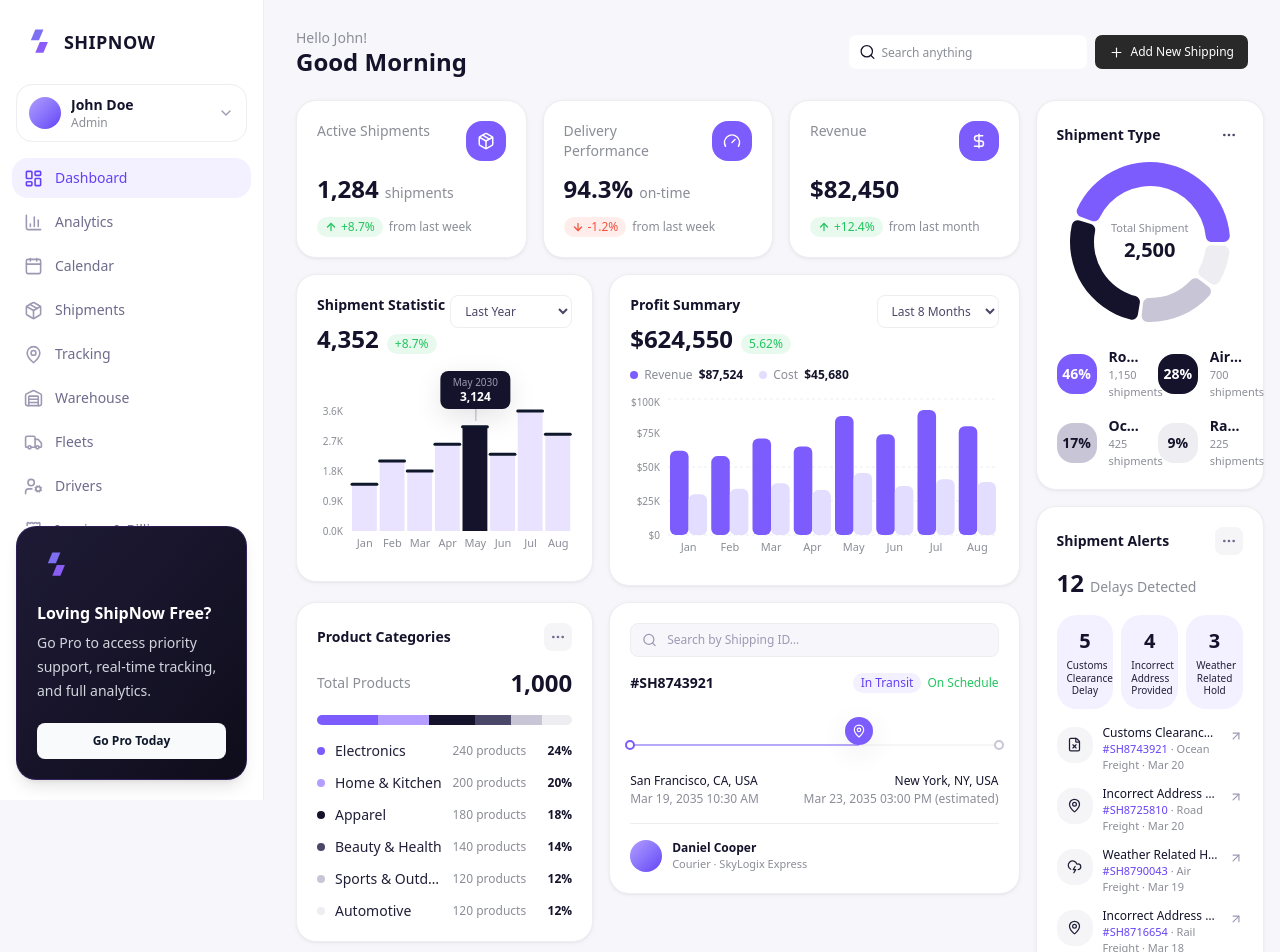
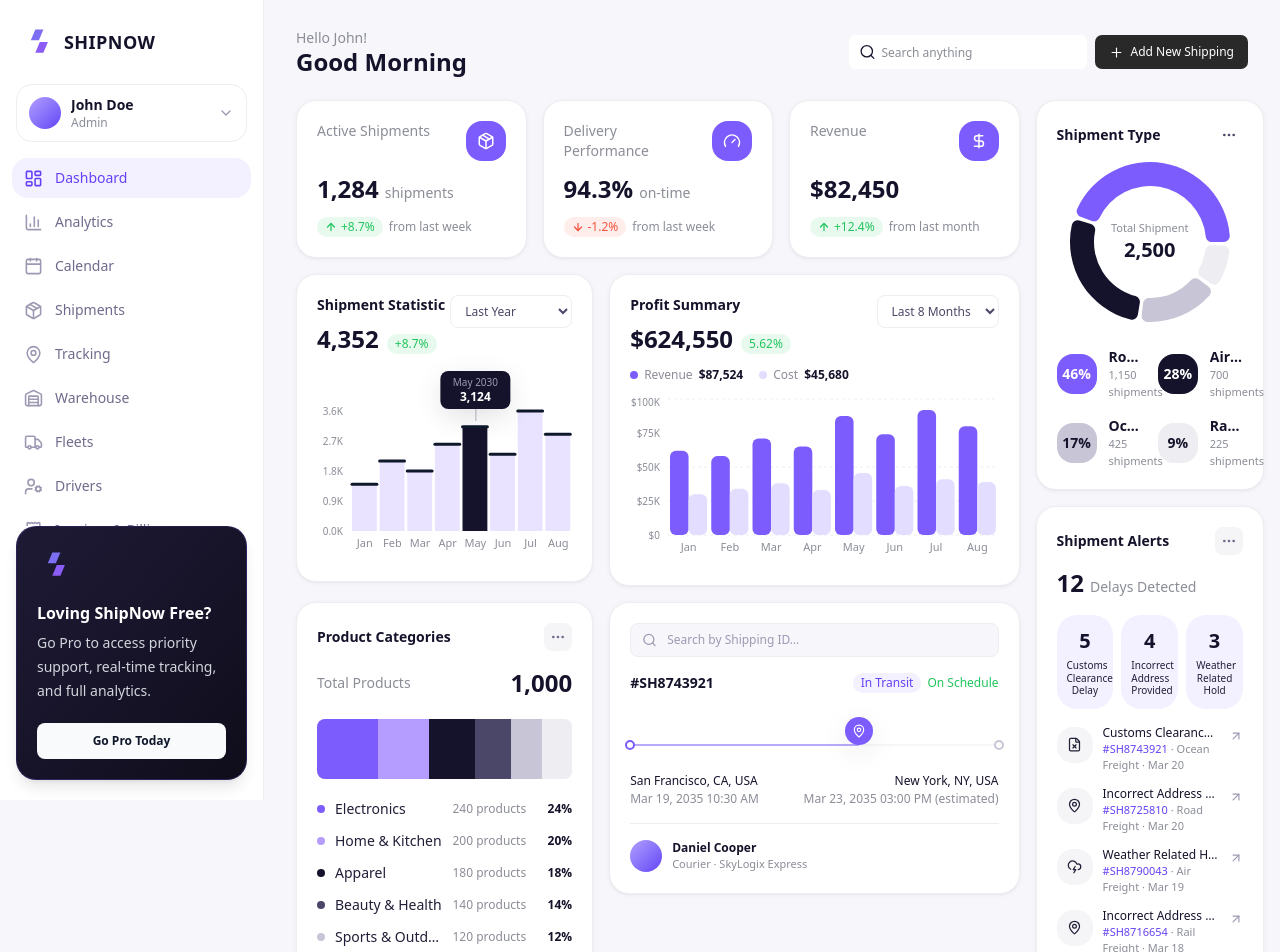
Before and after one commit to masumbillah06/ship-now, a Next.js app: page /dashboard in a window 1280 px wide. Shown: the top 952 px of the page. Built offline with nearby package versions, Linux system fonts and the light colour scheme.

Commit message:
Changed Product Categories

```diff
--- a/components/ProductCategories.tsx
+++ b/components/ProductCategories.tsx
@@ -6,6 +6,7 @@ export function ProductCategories() {
     <div className="card">
       <div className="flex items-center justify-between">
         <p className="card-title">Product Categories</p>
+
         <button
           type="button"
           aria-label="More options"
@@ -22,24 +23,33 @@ export function ProductCategories() {
         </span>
       </div>
 
-      <div className="mt-4 flex h-2.5 w-full overflow-hidden rounded-full">
+      {/* Progress Bar */}
+      <div className="mt-5 flex h-15 w-full overflow-hidden rounded-lg bg-[#F3F4F6]">
         {productCategories.data.map((d) => (
           <div
             key={d.name}
-            style={{ width: `${d.percent}%`, backgroundColor: d.color }}
+            style={{
+              width: `${d.percent}%`,
+              backgroundColor: d.color,
+            }}
           />
         ))}
       </div>
 
-      <ul className="mt-4 space-y-3">
+      <ul className="mt-5 space-y-3">
         {productCategories.data.map((d) => (
           <li key={d.name} className="flex items-center gap-2.5 text-sm">
             <span
               className="h-2 w-2 shrink-0 rounded-full"
               style={{ backgroundColor: d.color }}
             />
+
             <span className="flex-1 truncate text-ink-700">{d.name}</span>
-            <span className="text-xs text-muted">{d.value} products</span>
+
+            <span className="text-xs text-muted">
+              {d.value} products
+            </span>
+
             <span className="w-9 text-right text-xs font-semibold text-ink-900">
               {d.percent}%
             </span>
```
